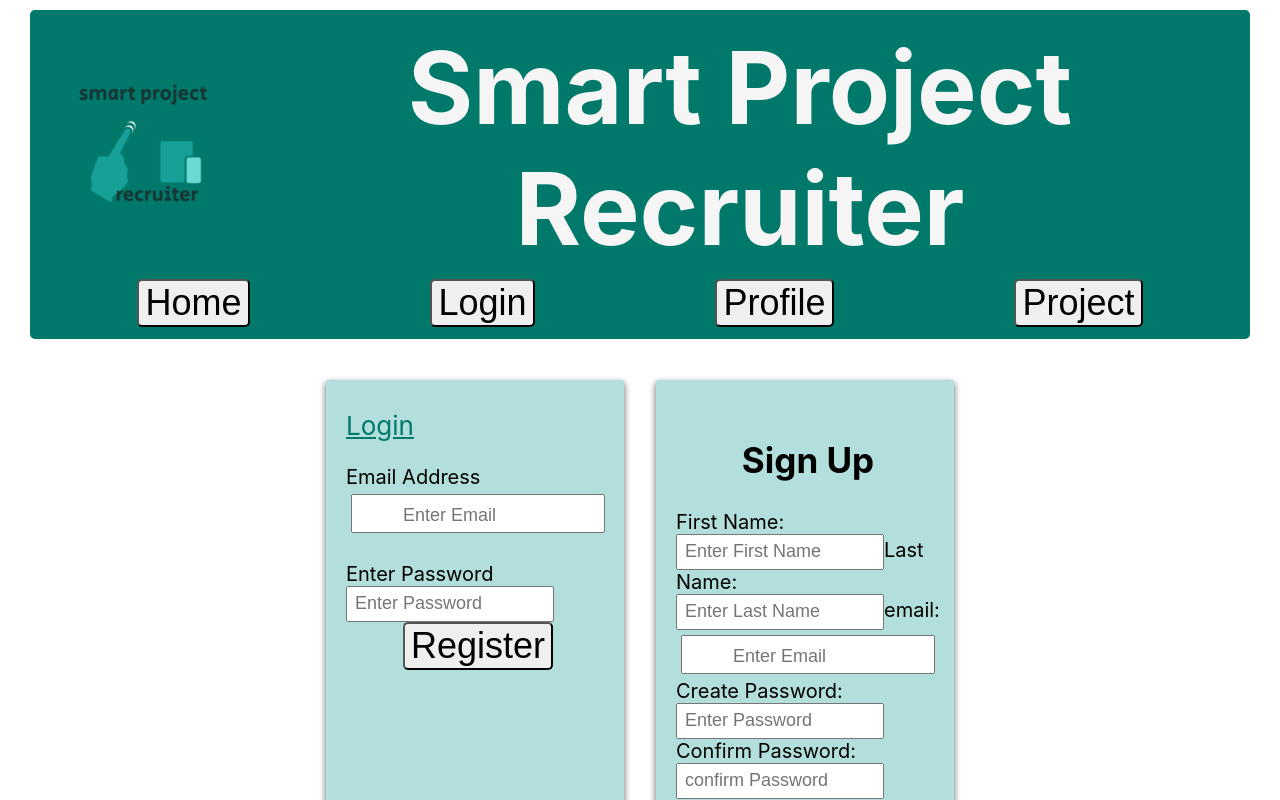
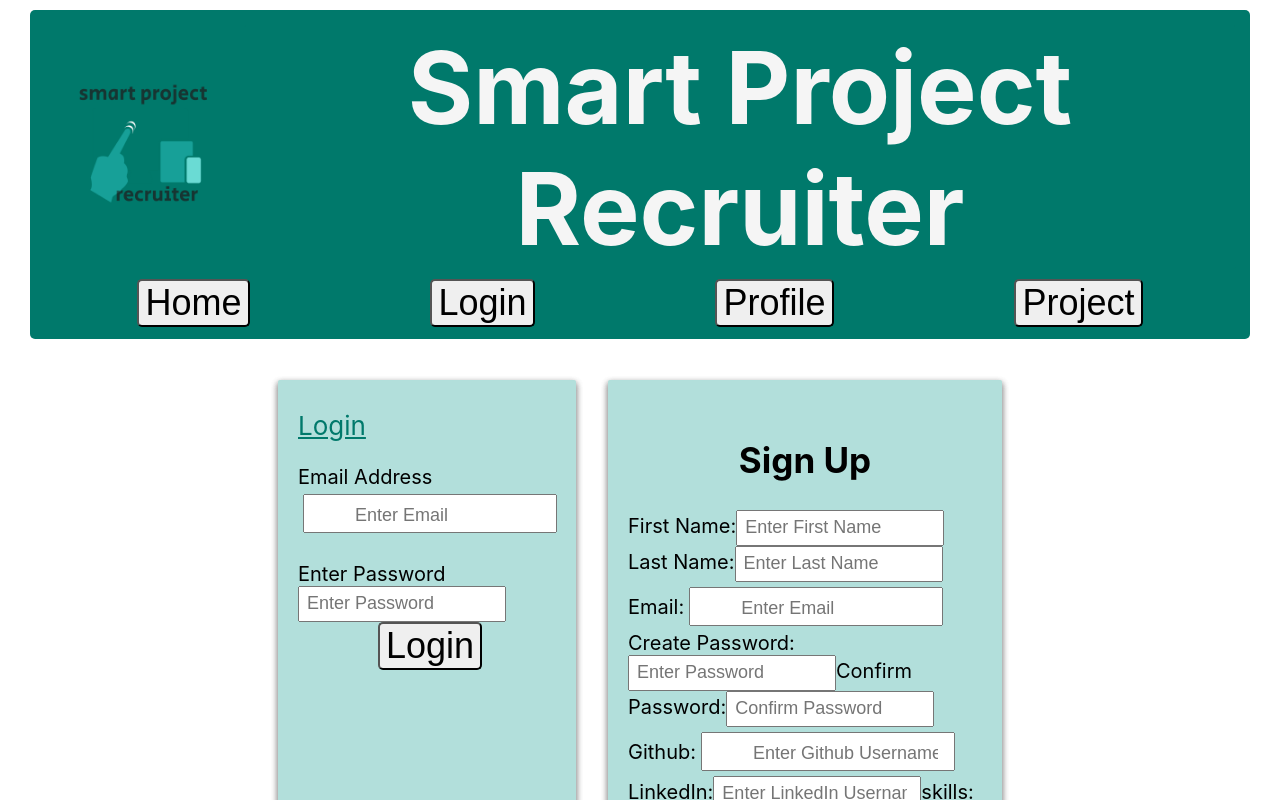
Before and after one commit to bdcii/Project-Enlistment, a React (Create React App) app in the folder client/: page /signin in a window 1280 px wide. Shown: the top 800 px of the page. Built offline with nearby package versions, Linux system fonts and the light colour scheme; the HTML template or start-up script is replaced by a standard one.

Commit message:
sign up functionality added still have text box issues to fix before i can test

```diff
--- a/client/src/pages/Signin/Signin.js
+++ b/client/src/pages/Signin/Signin.js
@@ -1,8 +1,6 @@
 import React, {useState} from "react";
 import "./Signin.css";
 import API from "../../utils/API";
-
-
 import Container from 'react-bootstrap/Container';
 import CardColumns from 'react-bootstrap/CardColumns';
 import Row from 'react-bootstrap/Row';
@@ -24,7 +22,7 @@ function Signin() {
 
     function handleSignUp(event) {
         event.preventDefault();
-        if (formObject.title && formObject.author) {
+        if (formObject.firstName && formObject.lastName && formObject.email && formObject.password) {
             API.saveUser({
                 firstName: formObject.firstName,
                 lastName: formObject.lastName,
@@ -56,23 +54,9 @@ function Signin() {
 
 
 
-
-
-
-
-
-
-
-
-
-
     return(
         <>
             <Container>
-
-
-
-
             <CardColumns>
             <Row>
             <Card className="card" style={{ width: "18rem" }}>
@@ -105,7 +89,7 @@ function Signin() {
                     type="submit"
                     className="btn btn-primary register"
                 >
-                    Register
+                    Login
                 </button>
                 </div>
                 <br />
@@ -118,22 +102,21 @@ function Signin() {
 
             <CardColumns>
             <Row>
-            <Card className="card" style={{ width: "18rem" }}>
+            <Card className="card" style={{ width: "24rem" }}>
             <form>
                 <div className="container login">
                 <div className="form-group text-left">
                 <h2>Sign Up</h2>
                 <label for="first-name">First Name:</label>
-                <input type="first-name"
+                <input type="text"
                     onChange={handleInputChange}
                     className="form-control"
                     id="first-name"
-                    aria-describedby="emailHelp"
                     placeholder="Enter First Name"
                     value={formObject.firstName}
                 />
                 <label for="first-name">Last Name:</label>
-                <input type="last-name"
+                <input type="text"
                     onChange={handleInputChange}
                     className="form-control"
                     id="last-name"
@@ -141,8 +124,8 @@ function Signin() {
                     placeholder="Enter Last Name"
                     value={formObject.lastName}
                 />
-                <label for="email">email:</label>
-                <input type="email"
+                <label for="email">Email:</label>
+                <input type="text"
                     onChange={handleInputChange}
                     className="form-control"
                     id="email"
@@ -151,7 +134,7 @@ function Signin() {
                     value={formObject.Email}
                 />
                 <label for="create-password">Create Password:</label>
-                <input type="create-password"
+                <input type="text"
                     onChange={handleInputChange}
                     className="form-control"
                     id="create-password"
@@ -160,16 +143,16 @@ function Signin() {
                     value={formObject.password}
                 />
                 <label for="confirm-password">Confirm Password:</label>
-                <input type="confirm-password"
+                <input type="text"
                     onChange={handleInputChange}
                     className="form-control"
                     id="confirm-password"
                     aria-describedby="emailHelp"
-                    placeholder="confirm Password"
+                    placeholder="Confirm Password"
                     value={formObject.password}
                 />
                 <label for="github">Github:</label>
-                <input type="github"
+                <input type="text"
                     onChange={handleInputChange}
                     className="form-control"
                     id="github"
@@ -178,7 +161,7 @@ function Signin() {
                     value={formObject.github}
                 />
                 <label for="LinkedIn">LinkedIn:</label>
-                <input type="LinkedIn"
+                <input type="text"
                     onChange={handleInputChange}
                     className="form-control"
                     id="LinkedIn"
@@ -187,7 +170,7 @@ function Signin() {
                     value={formObject.linkedin}
                 />
                 <label for="skills">skills:</label>
-                <input type="skills"
+                <input type="text"
                     onChange={handleInputChange}
                     className="form-control"
                     id="skills"
@@ -201,6 +184,7 @@ function Signin() {
                 <button
                     type="submit"
                     className="btn btn-primary register"
+                    onClick={handleSignUp}
                 >
                     Register
                 </button>
```
